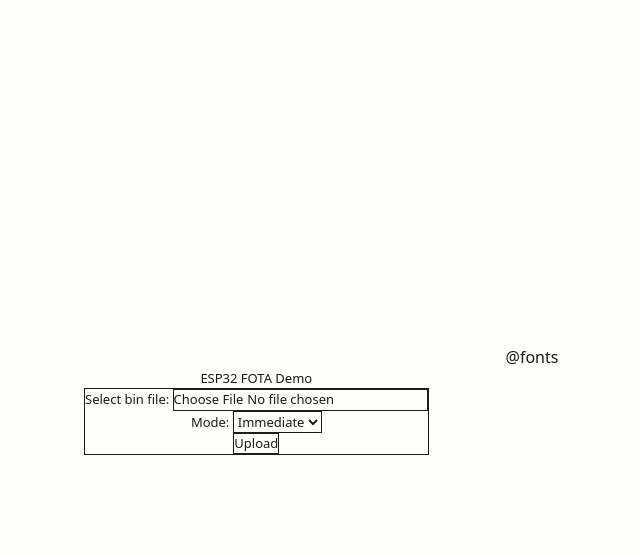
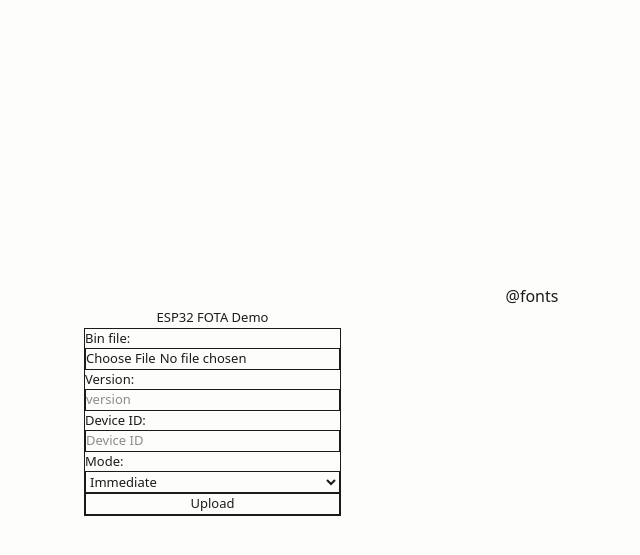
Before and after one commit to bytecod3/esp32-complete-fota, a Laravel app: page / in a window 1280 px wide. Shown: the top 555 px of the page, without its empty margins (108-748 px from the left). Run offline with Laravel 12, Linux system fonts and the light colour scheme; some libraries are stand-ins or nearby versions.

Commit message:
WORKING OK MQTT device receive metadata

```diff
--- a/fota-gateway/resources/views/home.blade.php
+++ b/fota-gateway/resources/views/home.blade.php
@@ -21,35 +21,34 @@
 <div class="flex items-center justify-center w-full">
     <main class="flex max-w-[335px] w-full flex-col-reverse lg:max-w-4xl lg:flex-row">
         <div class="text-[13px]">
-            <div class="items-center" >
+            <div class="items-start" >
                 <p class="text-blue-500 font-bold text-center text-[20px]">ESP32 FOTA Demo</p>
             </div>
 
             {{-- BIN file upload form --}}
             <form action="{{ route('upload.store') }}" method="POST" enctype="multipart/form-data" >
                 @csrf
-                <div class="items-center text-center border border-blue-100">
-                    <ul class=" m-2 p-[4px]">
-                        <li class="m-2">
-                            <label>Select bin file: </label>
-                            <input class="p-[2px] border border-2px border-green-300" type="file" name="bin_file" id="bin_file_input" placeholder="bin file">
-                        </li>
+                <div class=" p-1 grid grid-cols-2 gap-x-4 w-full border border-blue-100">
+                        <label class="p-1 m-2">Bin file: </label>
+                        <input class="p-[2px] m-2  border border-2px border-green-300" type="file" name="bin_file" id="bin_file_input" placeholder="bin file">
 
-                        <li class="m-2">
-                            <label>Mode: </label>
-                            <select id="mode" name="mode" class="p-[2px] border border-2px border-green-300">
-                                <option value="immediate">Immediate</option>
-                                <option value="scheduled">Scheduled</option>
-                            </select>
-                        </li>
+                        <label class="p-1 m-2">Version: </label>
+                        <input class="p-[2px] m-2  border border-2px border-green-300" type="number" step="0.01" name="version" id="version_input" placeholder="version">
 
-                        <li class="m-2 mt-10">
-                            <button class="bg-cyan-600 font-bold p-2 m-2 border border-2 border-cyan-500 radius-3 "  type="submit">Upload</button>
-                        </li>
+                        <label class="p-1 m-2">Device ID: </label>
+                        <input class="p-[2px] m-2  border border-2px border-green-300" type="text" name="device_id" id="device_id_input" placeholder="Device ID">
 
-                        <div>
+                        <label class="p-1 m-2">Mode: </label>
+                        <select id="mode" name="mode" class=" m-2 p-[2px] border border-2px border-green-300">
+                            <option value="immediate">Immediate</option>
+                            <option value="scheduled">Scheduled</option>
+                        </select>
+
+                        <button class="bg-cyan-600 font-bold p-2 m-2 border border-2 border-cyan-500 radius-3 "  type="submit">Upload</button>
+
+                        <div class="p-1 m-2">
                             @if(session('success'))
-                                <div class="alert alert-success">
+                                <div class="alert mb-4 rounded-lg border border-green-300 bg-green-100 px-4 py-3 text-green-800">
                                     {{session('success')}}
                                 </div>
                             @endif
--- a/fota-gateway/routes/web.php
+++ b/fota-gateway/routes/web.php
@@ -3,6 +3,7 @@
 use Illuminate\Support\Facades\Route;
 use App\Http\Controllers\FileUploadController;
 
+// home page route
 Route::get('/', function () {
     return view('home');
 });
```
Also changed, not shown: fota-gateway/app/Http/Controllers/FileUploadController.php (+23 -3 lines), fota-gateway/app/Http/Controllers/MqttController.php (+9 -0 lines), 1 other file.
